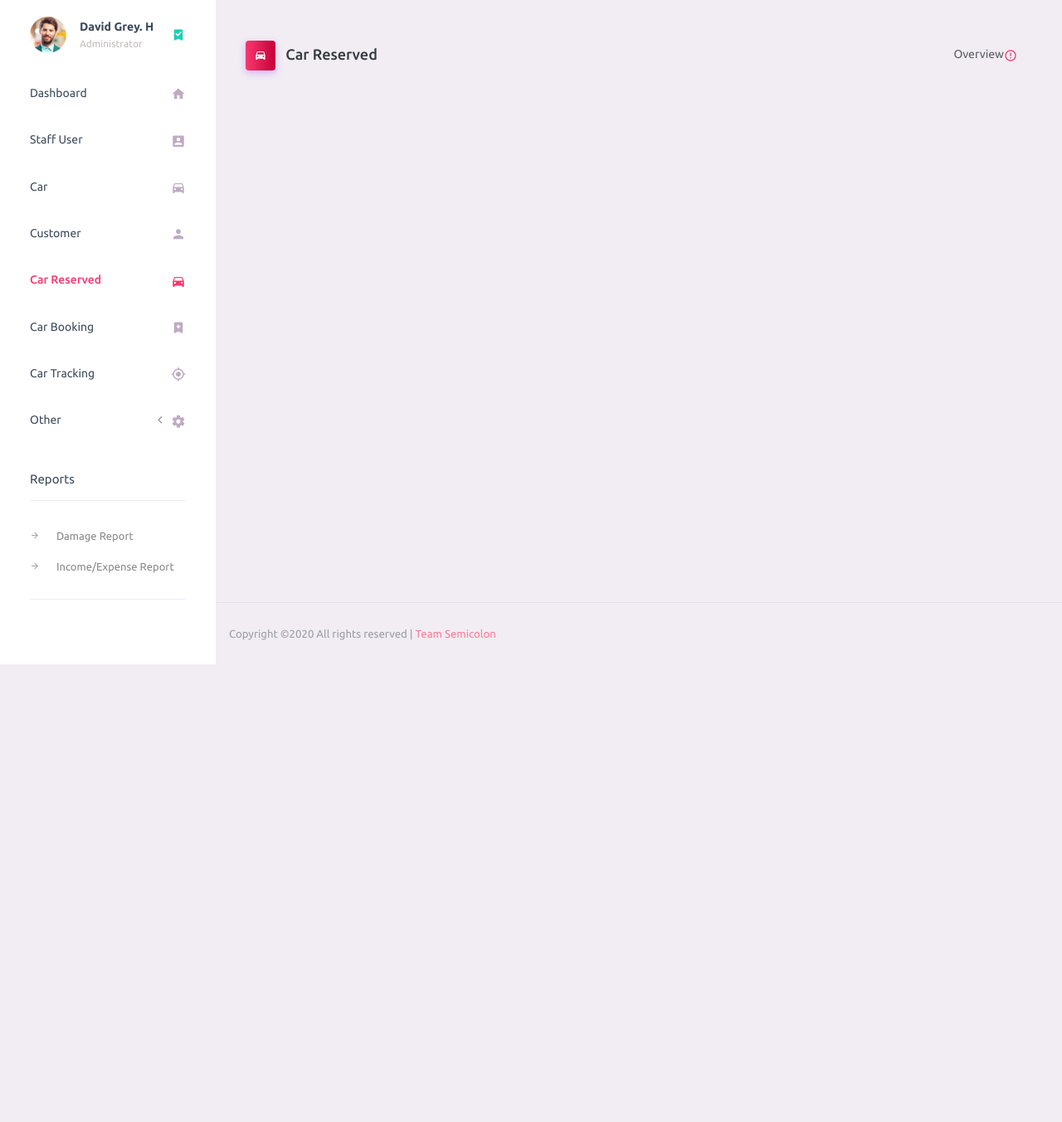
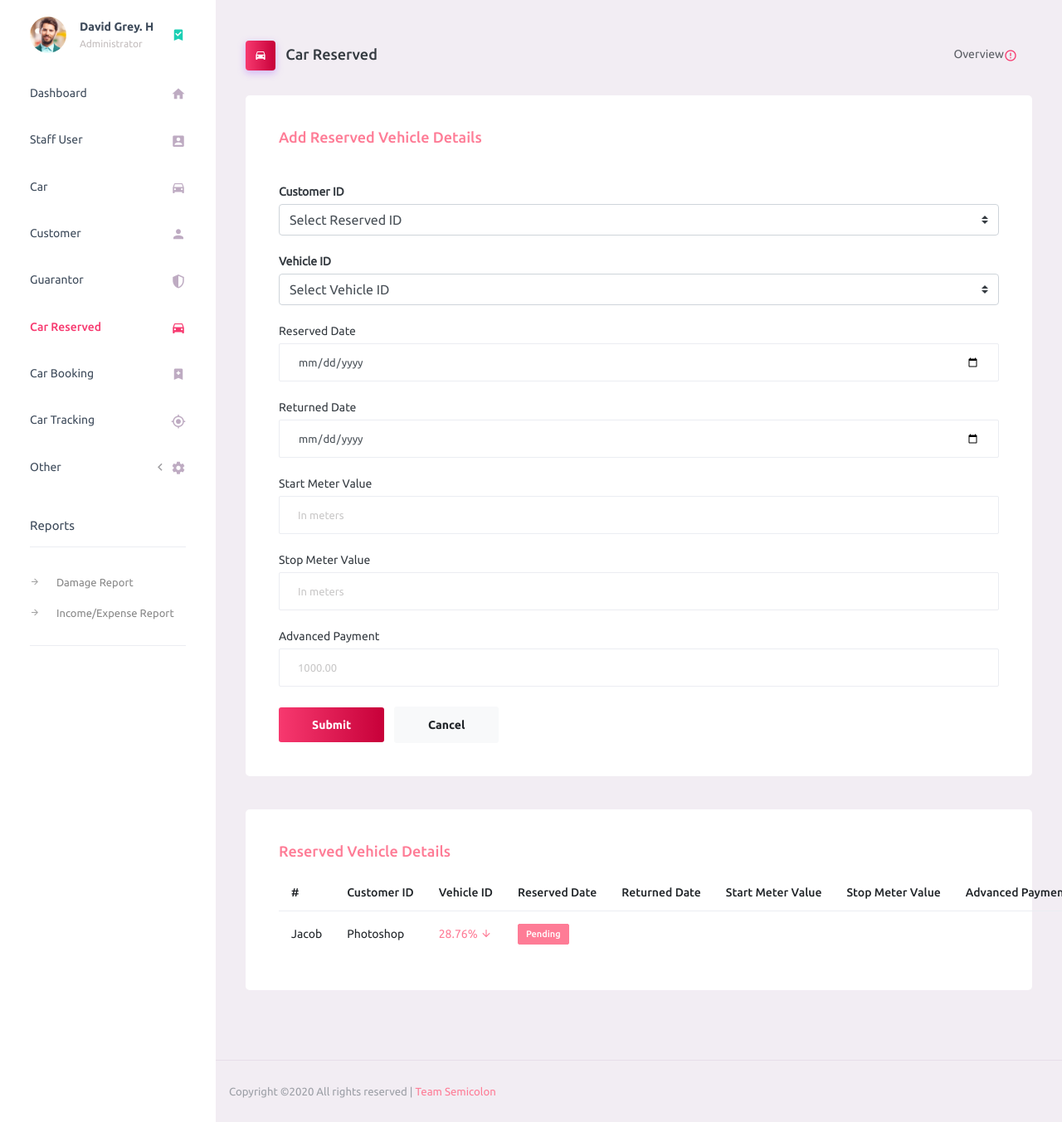
Before and after one commit to MadushanSandaru1/CRMS, a CodeIgniter app: page /database/index.php/home/crms_reserved in a window 1280 px wide. Shown: the part 70-1423 px from the top of the page at 83% size. Before the commit the page ends 871 px from the top, so only its background shows below. Run offline with CodeIgniter, Linux system fonts and the light colour scheme.

Commit message:
interace created

```diff
--- a/application/controllers/Home.php
+++ b/application/controllers/Home.php
@@ -106,6 +106,12 @@ class Home extends CI_Controller {
         $this->load->view('crms_customer');
     }
 
+    //crms guarantor page
+    public function crms_guarantor()
+    {
+        $this->load->view('crms_guarantor');
+    }
+
     //crms car reserved page
     public function crms_reserved()
     {
--- a/application/views/crms_car.php
+++ b/application/views/crms_car.php
@@ -135,6 +135,7 @@
                                 <th>Additional Price per Hour</th>
                                 <th>Insurance Date</th>
                                 <th>Revenue License Date</th>
+                                <th>Actions</th>
                             </tr>
                             </thead>
                             <tbody>
--- a/application/views/crms_damage_report.php
+++ b/application/views/crms_damage_report.php
@@ -39,7 +39,7 @@
                             ?>
                         <!--</div>-->
                         <?php echo form_open('Damage_Report/GenerateDamageReport'); ?>
-                            <div class="form-group">
+                            `<div class="form-group">
                                 <label for="exampleInputUsername1"><b>Vahicle ID</b></label>
                                 <select class="custom-select" name="vehicle_id">
                                     <option value="">Select Vahicle ID</option>
@@ -49,7 +49,7 @@
                                         <?php endforeach;?>
                                     <?php endif; ?>
                                  </select>
-                            </div>
+                            </div>`
                             <div class="form-group">
                                     <label for="exampleInputEmail1"><b>Time Specification</b></label><br><br>
                                     <div class="custom-control custom-radio custom-control-inline">
--- a/application/views/crms_header.php
+++ b/application/views/crms_header.php
@@ -218,6 +218,13 @@
                     </li>
 
                     <li class="nav-item">
+                        <a class="nav-link" href="<?php echo base_url('index.php/Home/crms_guarantor'); ?>">
+                            <span class="menu-title">Guarantor</span>
+                            <i class="mdi mdi-shield-half-full menu-icon"></i>
+                        </a>
+                    </li>
+
+                    <li class="nav-item">
                         <a class="nav-link" href="<?php echo base_url('index.php/Home/crms_reserved'); ?>">
                             <span class="menu-title">Car Reserved</span>
                             <i class="mdi mdi-car menu-icon"></i>
--- a/application/views/crms_reserved.php
+++ b/application/views/crms_reserved.php
@@ -25,7 +25,81 @@
         </div>
 
         <div class="row">
+            <!-- add reserved vehicle form start-->
 
+            <div class="col-12 grid-margin stretch-card">
+                <div class="card">
+                    <div class="card-body">
+                        <h4 class="card-title text-danger mb-5">Add reserved vehicle details</h4>
+                        <form class="forms-sample">
+                            <div class="form-group">
+                                <label for="reservedCustomerID"><b>Customer ID</b></label>
+                                <select class="custom-select" name="reservedCustomerID">
+                                    <option value="">Select Reserved ID</option>
+                                </select>
+                            </div>
+                            <div class="form-group">
+                                <label for="reservedVehicleID"><b>Vehicle ID</b></label>
+                                <select class="custom-select" name="reservedVehicleID">
+                                    <option value="">Select Vehicle ID</option>
+                                </select>
+                            </div>
+                            <div class="form-group">
+                                <label for="reservedVehicleDate">Reserved Date</label>
+                                <input type="date" class="form-control" id="reservedVehicleDate" placeholder="Reserved Date">
+                            </div>
+                            <div class="form-group">
+                                <label for="reservedVehicleDate">Returned Date</label>
+                                <input type="date" class="form-control" id="reservedVehicleDate" placeholder="Returned Date">
+                            </div>
+                            <div class="form-group">
+                                <label for="reservedVehicleStartValue">Start Meter Value</label>
+                                <input type="number" class="form-control" id="reservedVehicleStartValue" placeholder="In meters">
+                            </div>
+                            <div class="form-group">
+                                <label for="reservedVehicleStopValue">Stop Meter Value</label>
+                                <input type="number" class="form-control" id="reservedVehicleStopValue" placeholder="In meters">
+                            </div>
+                            <div class="form-group">
+                                <label for="reservedVehicleAdvancedPayment">Advanced Payment</label>
+                                <input type="number" class="form-control" id="reservedVehicleAdvancedPayment" placeholder="1000.00">
+                            </div>
+                            <button type="submit" class="btn btn-gradient-primary mr-2">Submit</button>
+                            <button class="btn btn-light">Cancel</button>
+                        </form>
+                    </div>
+                </div>
+            </div>
+            <div class="col-lg-12 grid-margin stretch-card">
+                <div class="card">
+                    <div class="card-body">
+                        <h4 class="card-title text-danger">Reserved Vehicle Details</h4></p>
+                        <table class="table table-hover">
+                            <thead>
+                            <tr>
+                                <th>#</th>
+                                <th>Customer ID</th>
+                                <th>Vehicle ID</th>
+                                <th>Reserved Date</th>
+                                <th>Returned Date</th>
+                                <th>Start Meter Value</th>
+                                <th>Stop Meter Value</th>
+                                <th>Advanced Payment</th>
+                                <th>Actions</th>
+                            </tr>
+                            </thead>
+                            <tbody>
+                            <tr>
+                                <td>Jacob</td>
+                                <td>Photoshop</td>
+                                <td class="text-danger"> 28.76% <i class="mdi mdi-arrow-down"></i></td>
+                                <td><label class="badge badge-danger">Pending</label></td>
+                            </tr>
+                            </tbody>
+                        </table>
+                    </div>
+                </div>
+            </div>
         </div>
 
     </div>
```
Also changed, not shown: application/views/crms_guarantor.php (added, +107 -0 lines).
